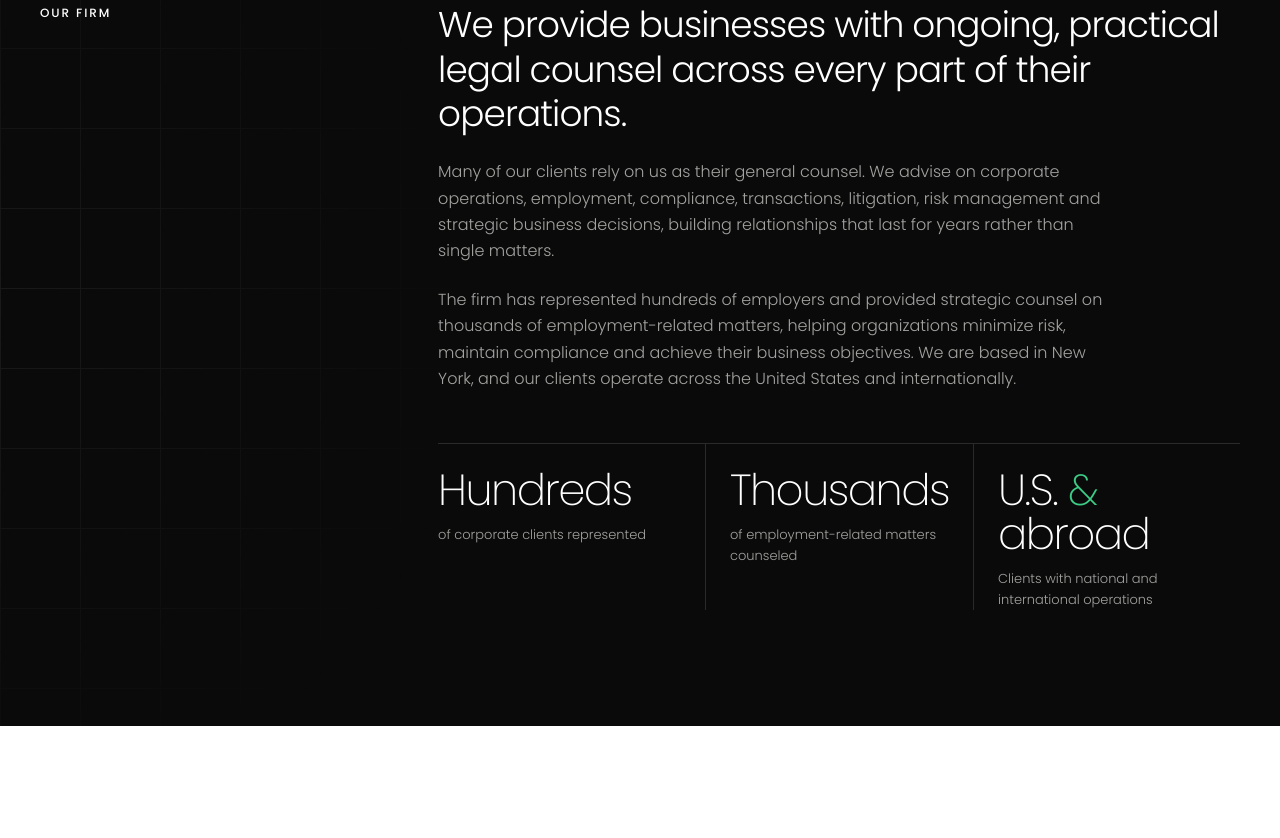
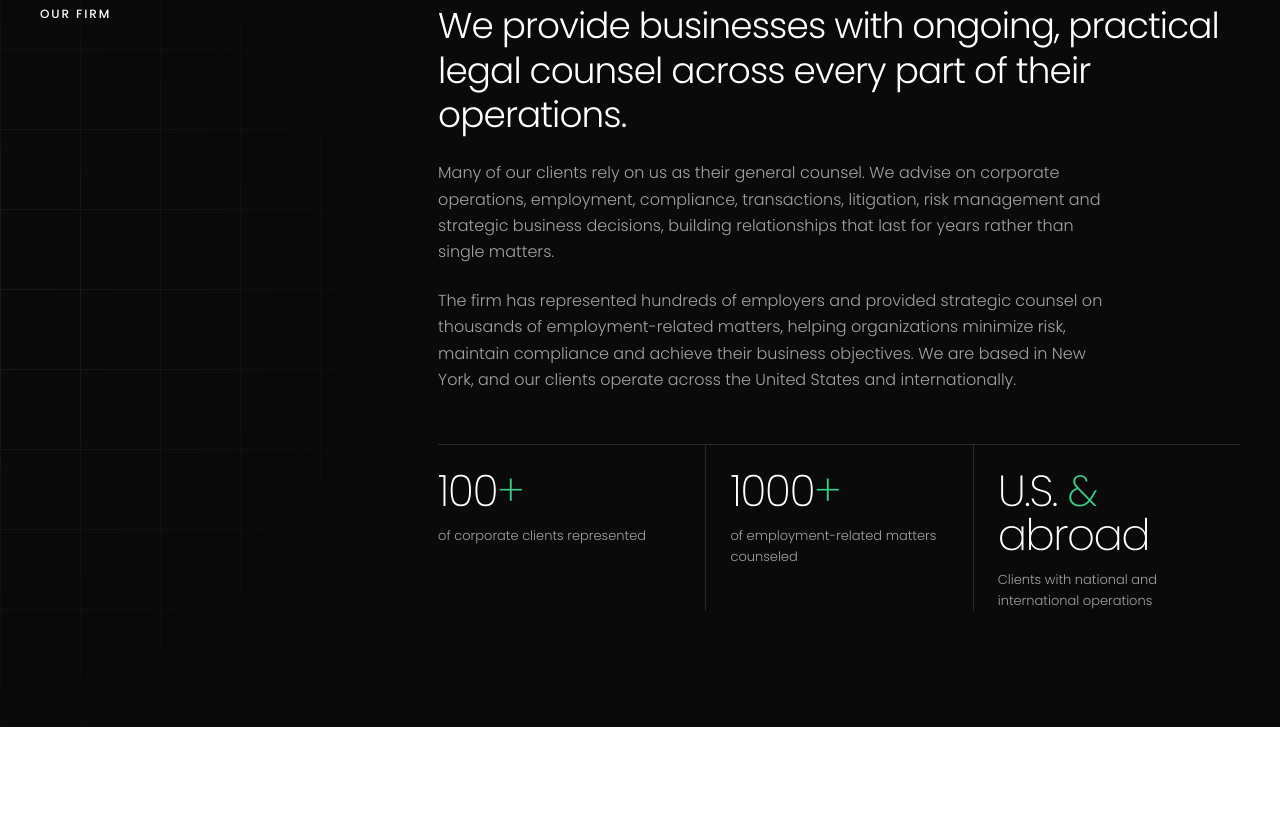
Before and after one commit to adilasadovic-fl/poricanin-law-v3, a plain HTML site: page about.html in a window 1280 px wide. Shown: the part 1164-2002 px from the top of the page. Drawn offline with Linux system fonts and the light colour scheme.

Commit message:
About: green hero label, line between credential rows, 100+/1000+ stats
Co-Authored-By: adila.sadovic <adila.sadovic@gmail.com>

```diff
--- a/about.html
+++ b/about.html
@@ -113,8 +113,8 @@
       <p>Many of our clients rely on us as their general counsel. We advise on corporate operations, employment, compliance, transactions, litigation, risk management and strategic business decisions, building relationships that last for years rather than single matters.</p>
       <p>The firm has represented hundreds of employers and provided strategic counsel on thousands of employment-related matters, helping organizations minimize risk, maintain compliance and achieve their business objectives. We are based in New York, and our clients operate across the United States and internationally.</p>
       <div class="firm-stats">
-        <div><b>Hundreds</b><span>of corporate clients represented</span></div>
-        <div><b>Thousands</b><span>of employment-related matters counseled</span></div>
+        <div><b>100<em>+</em></b><span>of corporate clients represented</span></div>
+        <div><b>1000<em>+</em></b><span>of employment-related matters counseled</span></div>
         <div><b>U.S. <em>&amp;</em> abroad</b><span>Clients with national and international operations</span></div>
       </div>
     </div>
--- a/src/styles.css
+++ b/src/styles.css
@@ -441,6 +441,7 @@ a.pa{color:inherit}
 .ph-text{display:flex;flex-direction:column;justify-content:center;padding:clamp(56px,7vw,104px) max(var(--gutter),calc((100vw - var(--wrap))/2 + var(--gutter))) clamp(56px,7vw,96px) clamp(32px,5vw,88px)}
 .ph-text h1{font-size:clamp(38px,4.2vw,62px);font-weight:200;letter-spacing:-.04em;line-height:1.04;margin-top:28px}
 .ph-text h1 .caps{display:block;font-size:.58em;margin-top:12px;letter-spacing:-.01em}
+.ph-text .label{color:var(--green-ink)}
 .ph-text .lead{margin-top:30px;color:var(--muted);font-size:16.5px;max-width:52ch}
 .ph-text .lead+.lead{margin-top:14px}
 .ph-jump{display:flex;flex-wrap:wrap;gap:8px;margin-top:34px}
@@ -480,6 +481,7 @@ a.pa{color:inherit}
 .creds-band{border-bottom:1px solid var(--line)}
 .creds-row{display:grid;grid-template-columns:repeat(4,1fr);border-left:1px solid var(--line)}
 .creds-row>div{padding:28px clamp(18px,2vw,28px);border-right:1px solid var(--line)}
+.creds-row>div:nth-child(-n+4){border-bottom:1px solid var(--line)}
 .creds-row b{display:block;font-weight:500;font-size:15px;line-height:1.35}
 .creds-row span{display:block;margin-top:6px;font-size:13.5px;color:var(--muted)}
 .firm-band{background:var(--black);color:var(--white);padding:clamp(80px,9vw,124px) 0;position:relative;overflow:hidden}
```
Also changed, not shown: src/pages/about.html (+2 -2 lines).
